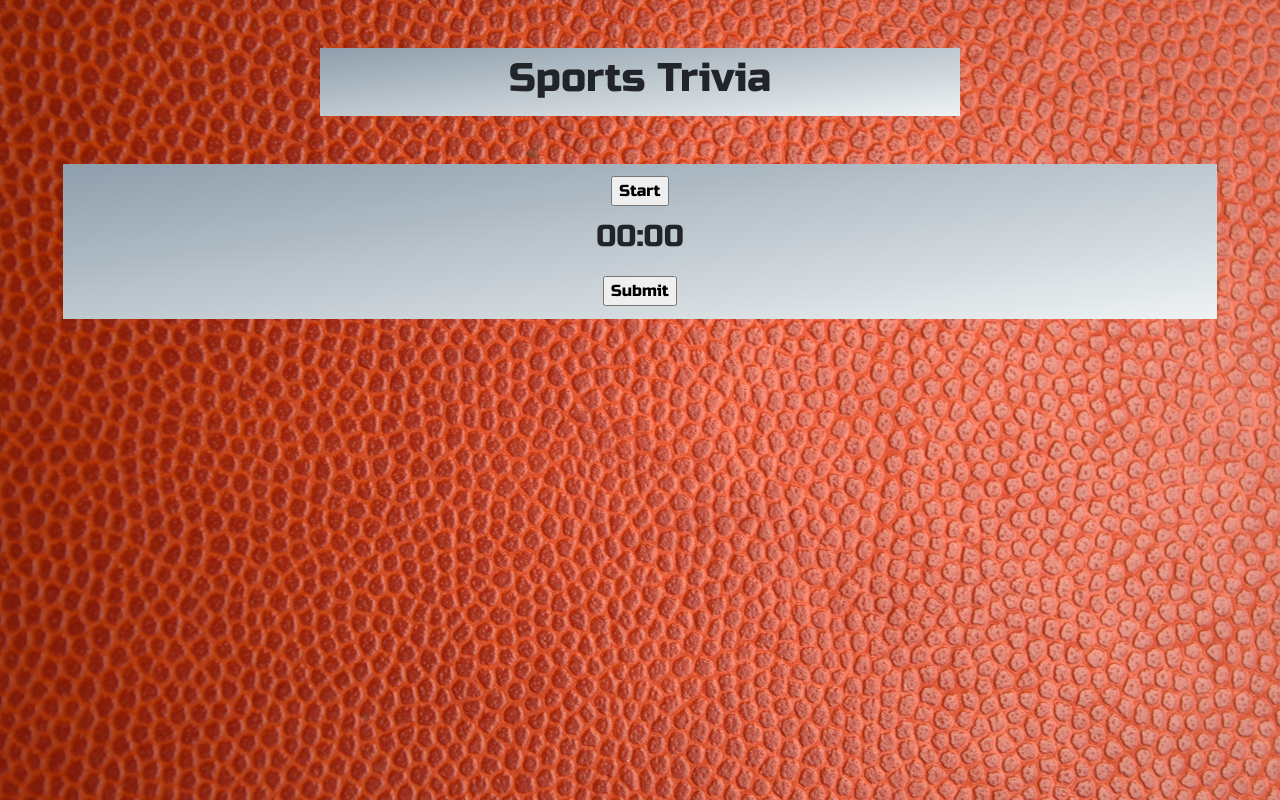
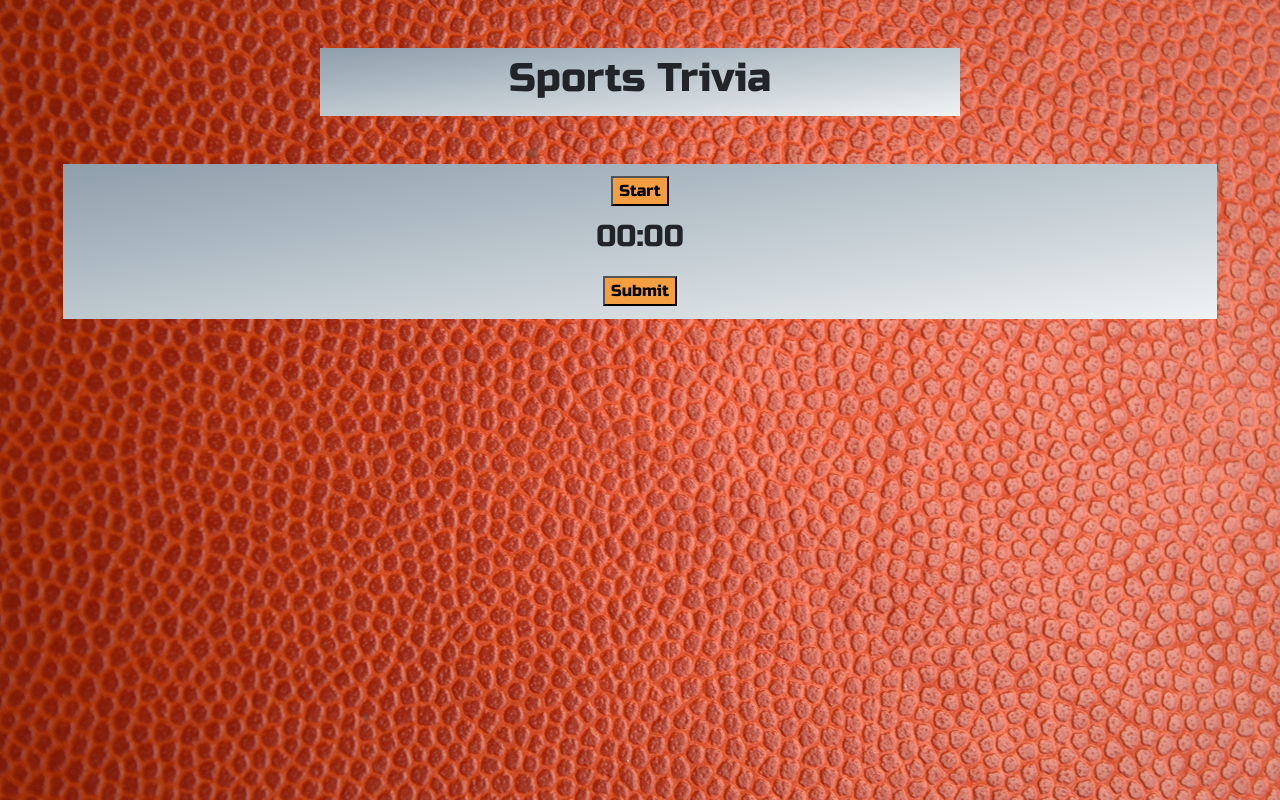
Before and after one commit to cmatson93/TriviaGame, a plain HTML site: page index.html in a window 1280 px wide. Drawn offline with nearby package versions, Linux system fonts and the light colour scheme.

Commit message:
fixed answer bug

```diff
--- a/assets/css/style.css
+++ b/assets/css/style.css
@@ -25,3 +25,11 @@ body {
 .question {
 	font-size: 25px;
 }
+
+button {
+	background: #f49e42;
+}
+
+button:hover {
+	background: white;
+}
--- a/assets/javascript/app.js
+++ b/assets/javascript/app.js
@@ -71,7 +71,7 @@ $( document ).ready(function() {
 				b: 'James Naismith',
 				c: 'Wilt Chamberlain'
 			},
-			correctAnswer: 'c'
+			correctAnswer: 'b'
 		},
 
 
--- a/index.html
+++ b/index.html
@@ -20,13 +20,13 @@
       </div>
       <div class="content-area mb-5 mx-5 pt-2">
         <div class="row justify-content-center">
-          <div class="col-md-8 text-center m-1" id="start"></div>
+          <div class="col-md-6 text-center m-1" id="start"></div>
         </div>
         <div class="row justify-content-center">
-          <div class="col-md-8 text-center m-1" id="timer">00:00</div>
+          <div class="col-md-6 text-center m-1" id="timer">00:00</div>
         </div>
         <div class="row quiz-container justify-content-center">
-          <div class="col-md-8 text-center m-1">
+          <div class="col-md-6 text-center m-1">
             <div id="quiz"></div>
             <div class="options text-center">
               <div></div>
@@ -34,12 +34,12 @@
           </div>
         </div>
         <div class="row justify-content-center">
-          <div class="col-md-8 text-center submit-button m-1">
+          <div class="col-md-6 text-center submit-button m-1">
             <div id="submit"><button>Submit</button></div>
           </div>
         </div>
         <div class="row justify-content-center">
-          <div class="col-md-8 text-center m-1">
+          <div class="col-md-6 text-center m-1">
             <div id="results"></div>
           </div>
         </div>
```
